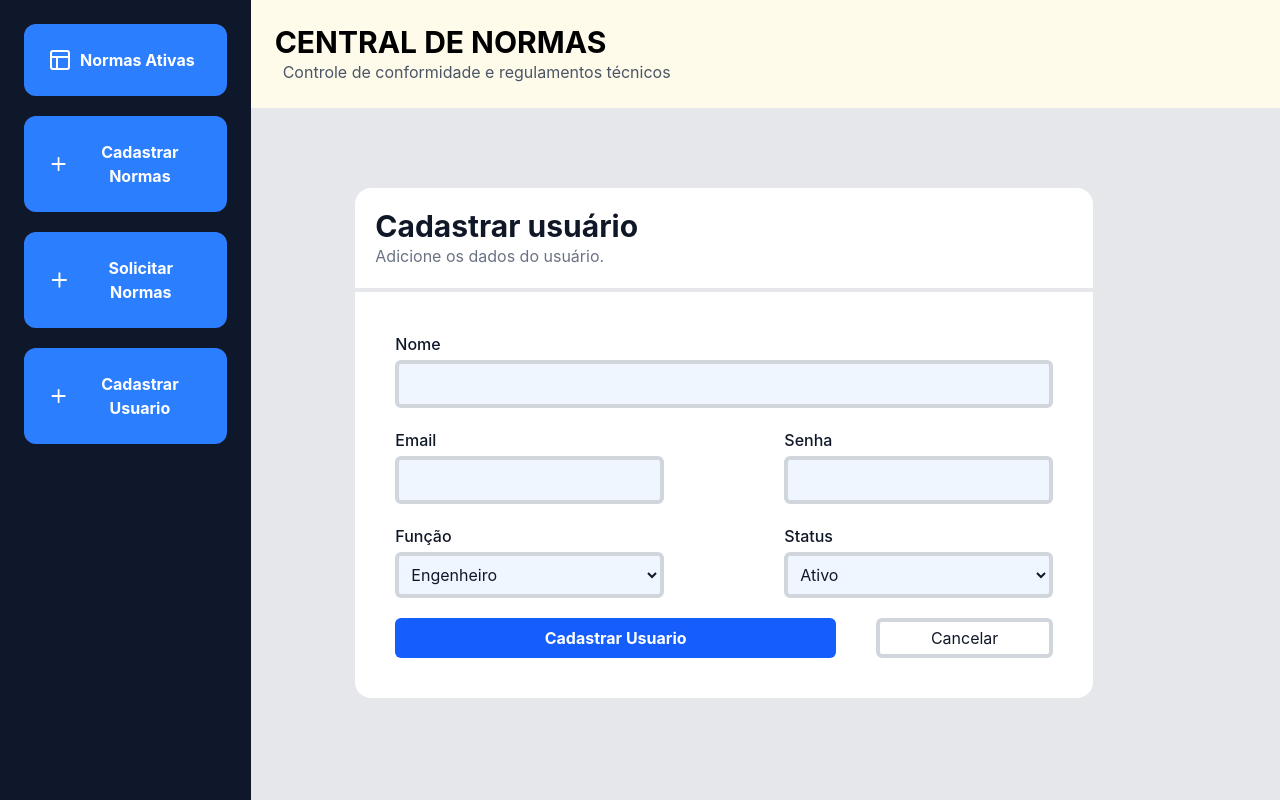
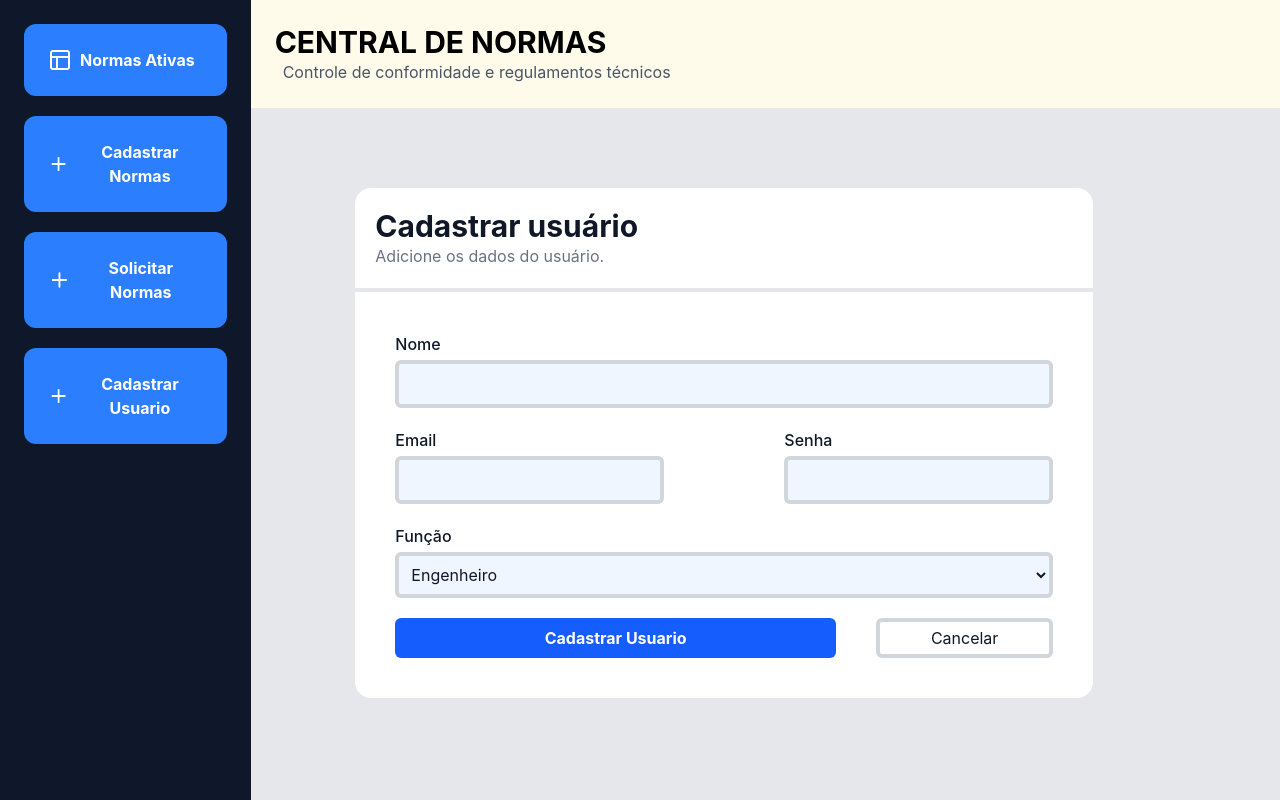
Before and after one commit to KoiTech-Aero/Frontend, a React (Vite) app: page /cadastrarUsuario in a window 1280 px wide. Built offline with nearby package versions, Linux system fonts and the light colour scheme.

Commit message:
feat: add fetch with servidor

```diff
--- a/src/pages/CadastrarUsuario.jsx
+++ b/src/pages/CadastrarUsuario.jsx
@@ -1,30 +1,28 @@
-import { useState, useEffect } from "react";
-import { useNavigate, useParams } from "react-router-dom";
+import { useState } from "react";
+import { useNavigate } from "react-router-dom";
 
 export default function CadastrarUsuario() {
-  const { id } = useParams();
 	const navigate = useNavigate();
 
 	const [nome, setNome] = useState("");
 	const [email, setEmail] = useState("");
 	const [senha, setSenha] = useState("");
 	const [role, setRole] = useState("Engenheiro");
-  const [status, setStatus] = useState(true);
 
 	async function handleSubmit(e) {
 		e.preventDefault();
 
 		try {
-      const response = await fetch(`http://localhost:3000/usuarios/${id}`, {
+			const response = await fetch(`http://localhost:3000/usuarios`, {
 				method: "POST",
 				headers: { "Content-Type": "application/json" },
-        body: JSON.stringify({ nome, email, senha, role, status }),
+				body: JSON.stringify({ nome, email, senha, role }),
 			});
 
 			const data = await response.json();
 			console.log(data);
 
-      alert("Usuário atualizado com sucesso!");
+			alert("Usuário Criado com sucesso!");
 			navigate("/listarUsuarios");
 		} catch (error) {
 			console.error(error);
@@ -35,8 +33,12 @@ export default function CadastrarUsuario() {
 		<form onSubmit={handleSubmit}>
 			<div className="overflow-y-auto w-[90%] flex flex-col rounded-2xl bg-white">
 				<div className="m-5 flex flex-col">
-          <h1 className="text-3xl font-bold text-gray-900">Cadastrar usuário</h1>
-          <h2 className="text-md text-gray-500">Adicione os dados do usuário.</h2>
+					<h1 className="text-3xl font-bold text-gray-900">
+						Cadastrar usuário
+					</h1>
+					<h2 className="text-md text-gray-500">
+						Adicione os dados do usuário.
+					</h2>
 				</div>
 
 				<hr className="border-2 border-gray-200" />
@@ -54,7 +56,6 @@ export default function CadastrarUsuario() {
 					</div>
 
 					<div className="flex justify-between items-center gap-x-30">
-
 						<div className="w-full">
 							<h1 className="text-gray-900 font-medium mb-1">Email</h1>
 							<input
@@ -78,7 +79,6 @@ export default function CadastrarUsuario() {
 						</div>
 					</div>
 
-
 					<div className="flex justify-between items-center gap-x-30">
 						<div className="w-full">
 							<h1 className="text-gray-900 font-medium mb-1">Função</h1>
@@ -91,17 +91,6 @@ export default function CadastrarUsuario() {
 								<option value="Gestor">Gestor</option>
 							</select>
 						</div>
-            <div className="w-full">
-              <h1 className="text-gray-900 font-medium mb-1">Status</h1>
-              <select
-                className="w-full border-4 rounded-md p-2 border-gray-300 bg-blue-50 text-gray-900"
-                value={status}
-                onChange={(e) => setStatus(e.target.value === "true")}
-              >
-                <option value="true">Ativo</option>
-                <option value="false">Inativo</option>
-              </select>
-            </div>
 					</div>
 
 					<div className="flex justify-between gap-x-10">
@@ -112,6 +101,7 @@ export default function CadastrarUsuario() {
 							Cadastrar Usuario
 						</button>
 						<button
+							type="button"
 							onClick={() => navigate("/listarUsuarios")}
 							className="w-50 border-4 rounded-md p-1 border-gray-300 bg-white text-gray-900 cursor-pointer"
 						>
```
Lines whose indentation alone changed are shown as unchanged.
